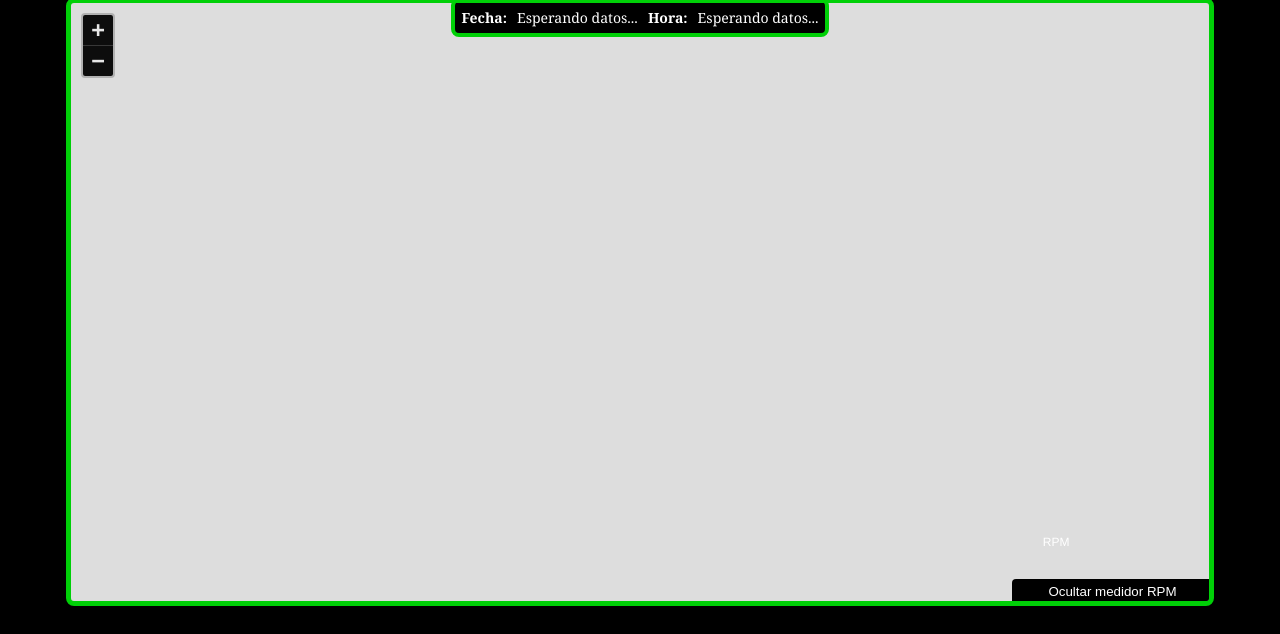
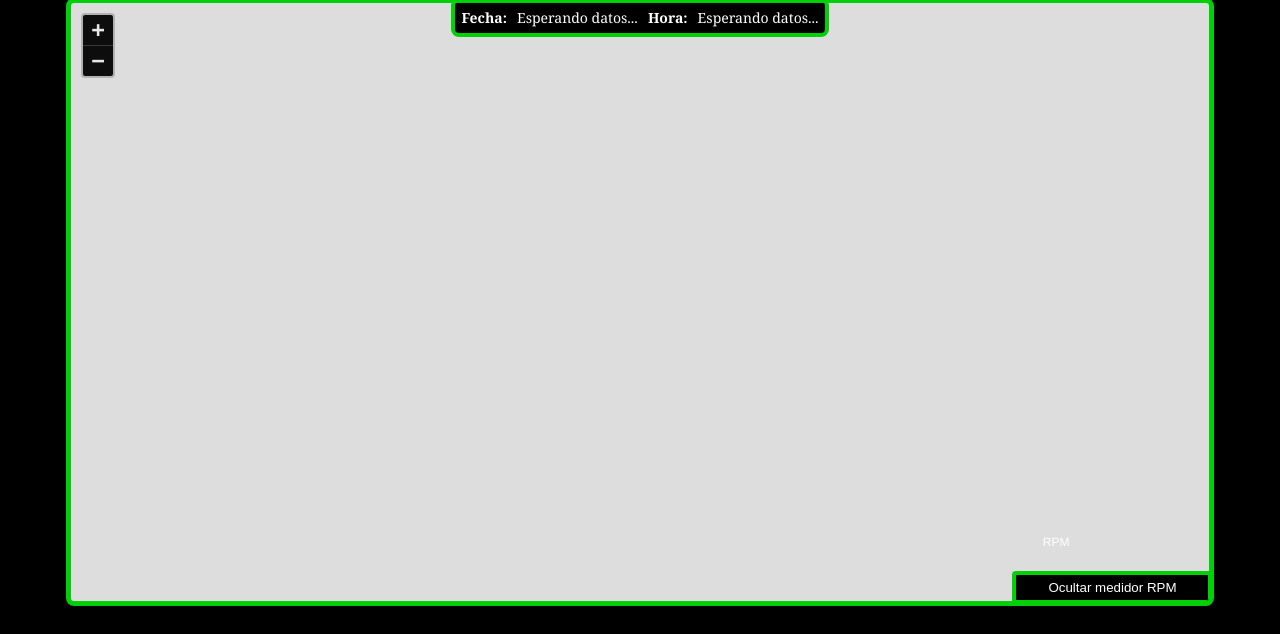
Before and after one commit to lgposso23/DSX, a plain HTML site: page public/index.html in a window 1280 px wide. Shown: the part 166-800 px from the top of the page. Drawn offline with nearby package versions, Linux system fonts and the light colour scheme; no server answers; a script that the page names is missing.

Commit message:
Update index.html

```diff
--- a/public/index.html
+++ b/public/index.html
@@ -177,6 +177,7 @@
             color:#ffffff;
             background-color: #000000;
             z-index: 1000000;
+            border: 4px solid rgb(0, 208, 7);
             border-radius: 4px;
             bottom: -8px;
             right: -8px;
```
